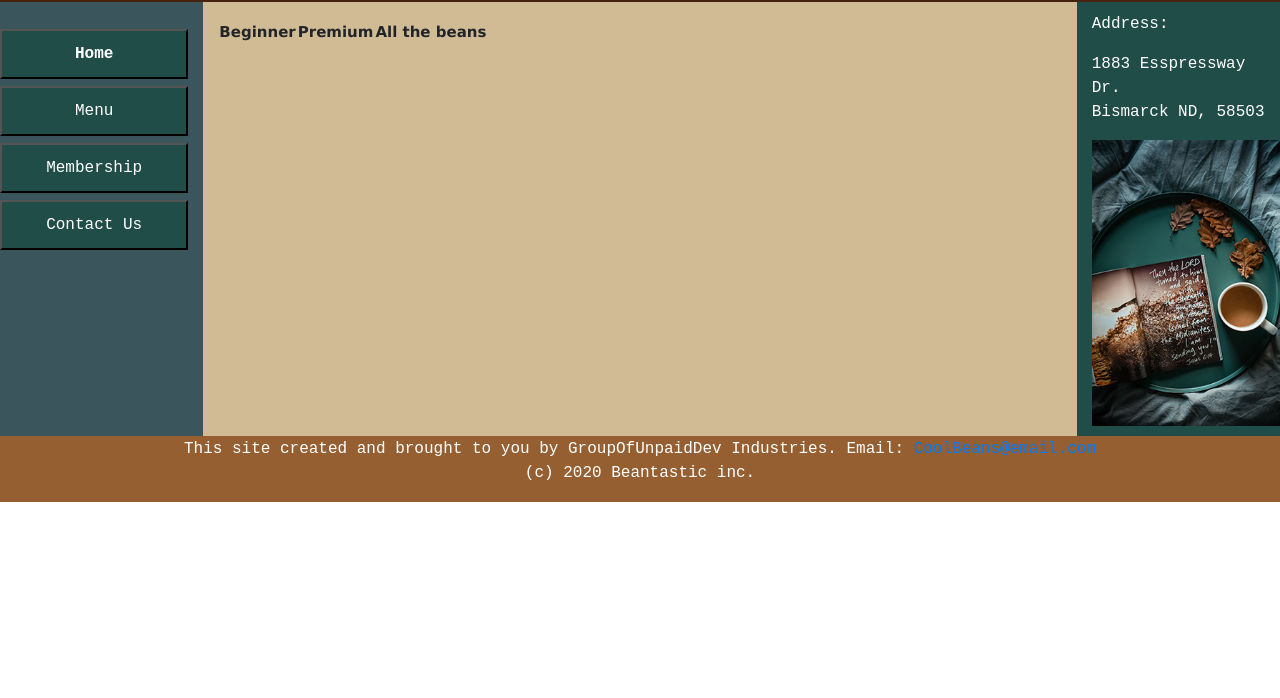
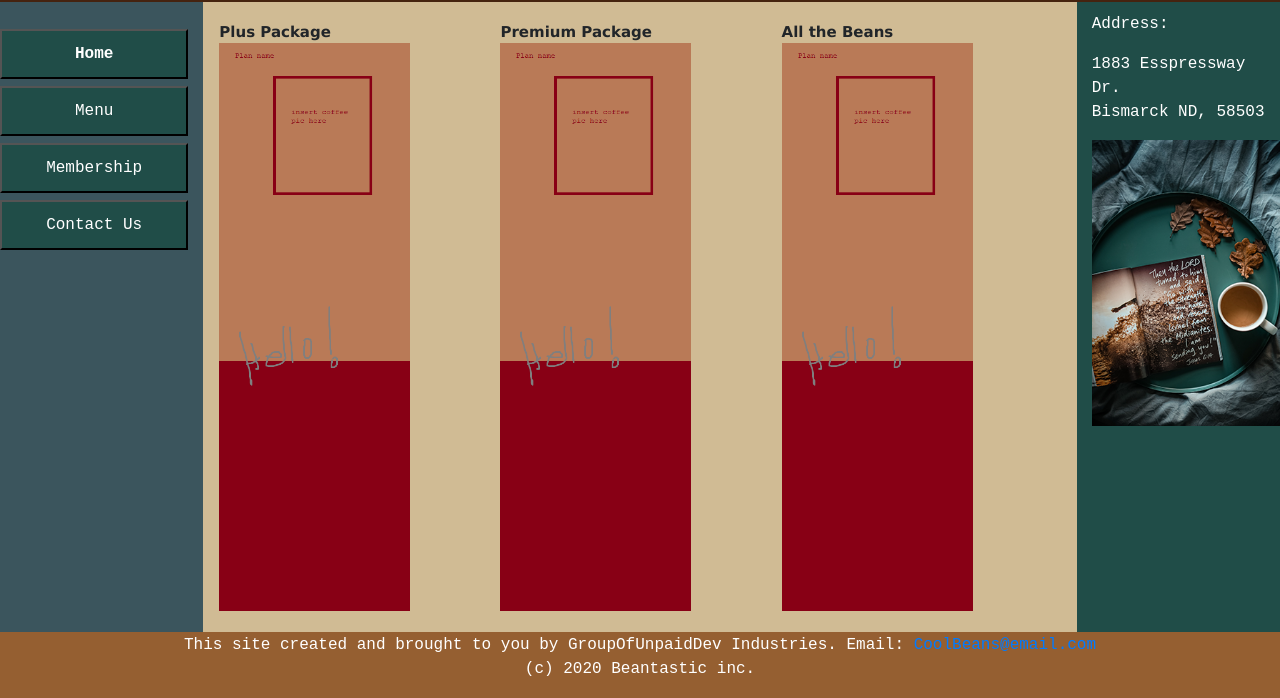
Before and after one commit to jgriffin1/Coffee-Shop-Site-Project, a plain HTML site: page membership.html in a window 1280 px wide. Shown: the part 145-843 px from the top of the page. Before the commit the page ends 800 px from the top, so only its background shows below. Drawn offline with nearby package versions, Linux system fonts and the light colour scheme.

Commit message:
Adding subscription plans

```diff
--- a/membership.html
+++ b/membership.html
@@ -30,10 +30,24 @@
 			</nav>
 
 			<article  class="col">
-				<table>
-				<th>Beginner</th>
-				<th>Premium</th>
-				<th>All the beans</th>
+				<table style="width:100%;">
+				<tr>
+				<th>Plus Package</th>
+				<th>Premium Package</th>
+				<th>All the Beans</th>
+				</tr>
+				<tr>
+					<td>
+						<img src="images/plan1.png" alt = "Plan 1" style="width:191px; " height = auto />
+					</td>
+					<td>
+						<img src="images/plan2.png" alt = "Plan 2" style="width:191px;" height = auto />
+					</td>
+					<td>
+						<img src="images/plan3.png" alt = "Plan 3" style="width:191px;"  height = auto />
+					</td>
+				</tr>
+
 
 
 				</table>
```
Also changed, not shown: images/plan1.png (added), images/plan2.png (added), images/plan3.png (added).
